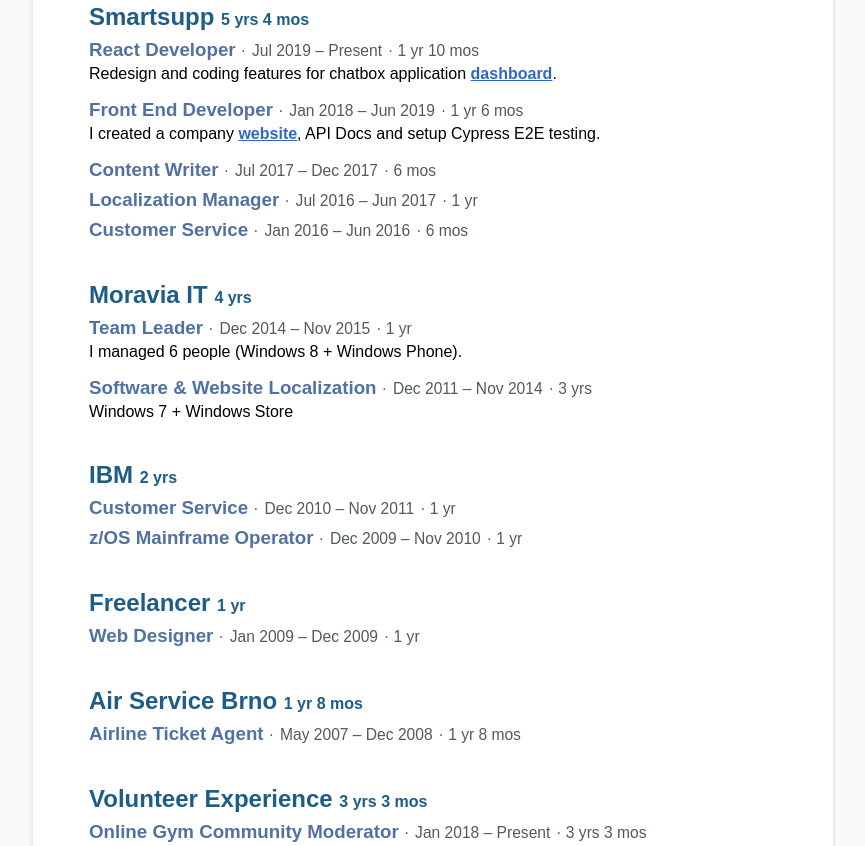
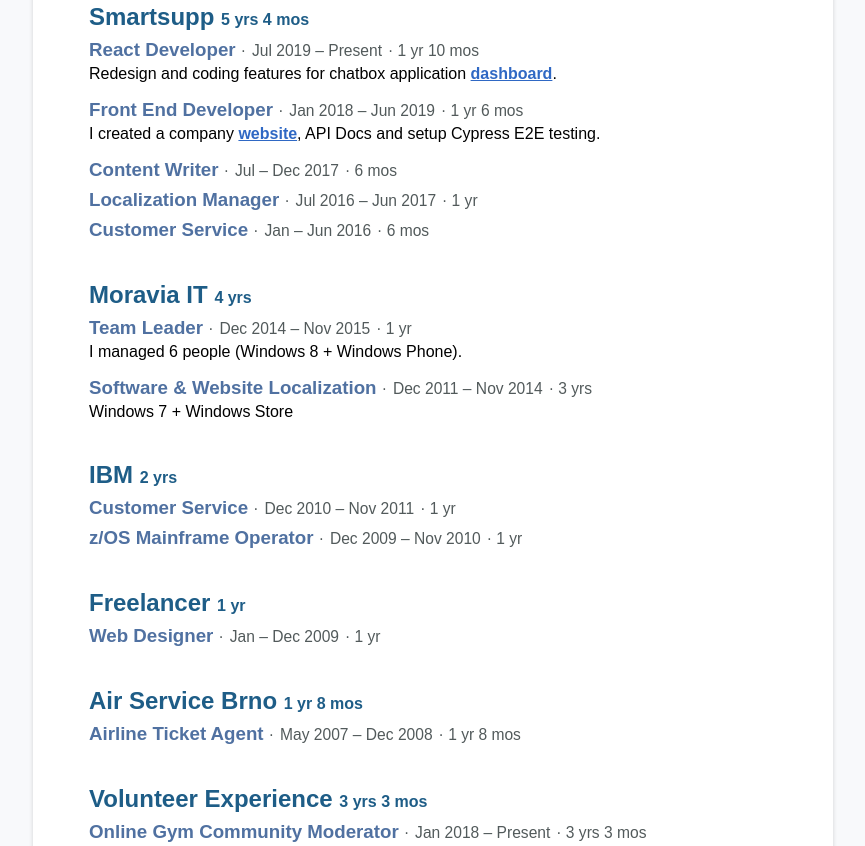
Before and after one commit to krsiakdaniel/krsiak, a plain HTML site: page index.html in a window 1280 px wide. Shown: the part 340-1186 px from the top of the page, without its empty margins (207-1072 px from the left). Drawn offline with Linux system fonts and the light colour scheme.

Commit message:
Remove same years

```diff
--- a/index.html
+++ b/index.html
@@ -48,9 +48,9 @@
         <p class="mobile--hidden">Redesign and coding features for chatbox application <a href="https://www.smartsupp.com/product" target="_blank" rel="noreferrer">dashboard</a>.</p>
         <h3>Front End Developer <small class="mobile"><span>Jan 2018 – Jun 2019</span> 1 yr 6 mos</small></h3>
         <p class="mobile--hidden">I created a company <a href="https://www.smartsupp.com/" target="_blank" rel="noreferrer">website</a>, API Docs and setup Cypress E2E testing.</p>
-        <h3>Content Writer <small class="mobile"><span>Jul 2017 – Dec 2017</span> 6 mos</small></h3>
+        <h3>Content Writer <small class="mobile"><span>Jul – Dec 2017</span> 6 mos</small></h3>
         <h3>Localization Manager <small class="mobile"><span>Jul 2016 – Jun 2017</span> 1 yr</small></h3>
-        <h3>Customer Service <small class="mobile"><span>Jan 2016 – Jun 2016</span> 6 mos</small></h3>
+        <h3>Customer Service <small class="mobile"><span>Jan – Jun 2016</span> 6 mos</small></h3>
       </section>
 
       <section>
@@ -69,7 +69,7 @@
 
       <section>
         <h2>Freelancer <small>1 yr</small></h2>
-        <h3>Web Designer <small class="mobile mobile--hidden-years"><span>Jan 2009 – Dec 2009</span> 1 yr</small></h3>
+        <h3>Web Designer <small class="mobile mobile--hidden-years"><span>Jan – Dec 2009</span> 1 yr</small></h3>
       </section>
 
       <section>
```
Also changed, not shown: 1 other file.
